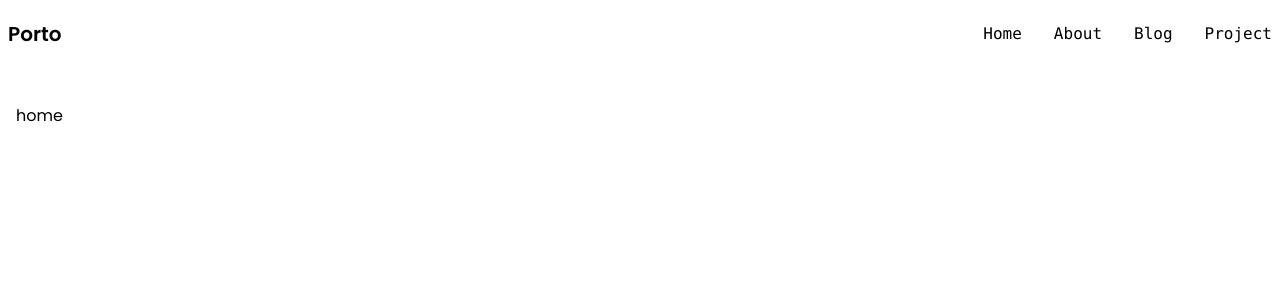
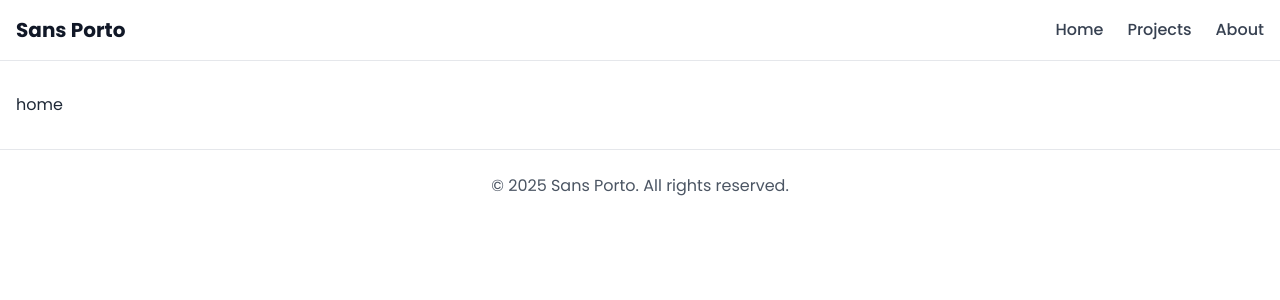
Before and after one commit to siihasann/nuxt-blog, a Nuxt app: page / in a window 1280 px wide. Shown: the top 300 px of the page. Built offline with nearby package versions, Linux system fonts and the light colour scheme.

Commit message:
implement dark mode using tailwindcss and creating toggle button theme mode

```diff
--- /dev/null
+++ b/assets/css/main.css
@@ -0,0 +1,33 @@
+/* assets/css/main.css */
+@tailwind base;
+@tailwind components;
+@tailwind utilities;
+
+@layer base {
+  html {
+    font-family: 'Poppins', ui-sans-serif, system-ui, sans-serif;
+  }
+
+  body {
+    @apply bg-white dark:bg-gray-900 text-gray-800 dark:text-gray-200;
+    @apply transition-colors duration-300 ease-in-out;
+  }
+
+  /* Smooth transition for all elements when switching themes */
+  * {
+    @apply transition-colors duration-200 ease-in-out;
+  }
+}
+
+@layer components {
+  /* Custom component styles */
+  .btn-primary {
+    @apply bg-blue-600 hover:bg-blue-700 dark:bg-blue-500 dark:hover:bg-blue-600;
+    @apply text-white px-4 py-2 rounded-md transition-colors;
+  }
+
+  .card {
+    @apply bg-white dark:bg-gray-800 border border-gray-200 dark:border-gray-700;
+    @apply rounded-lg shadow-sm hover:shadow-md transition-shadow;
+  }
+}
--- a/components/Header.vue
+++ b/components/Header.vue
@@ -1,15 +1,56 @@
+<script setup lang="ts">
+import { ClientOnly } from '#components';
+
+const navigation = [
+  { name: 'Home', href: '/' },
+  { name: 'Projects', href: '/project' },
+  { name: 'About', href: '/about' },
+//   { name: 'Contact', href: '/contact' }
+]
+</script>
+
 <template>
-    <header class="flex justify-between items-center mt-5">
-    <div>
-        <NuxtLink to="/" class="text-xl font-semibold p-2 hover:bg-gray-200">Porto</NuxtLink>
-    </div>
-        <nav class="font-mono">
-            <ul class="flex space-x-4">
-            <li><NuxtLink to="/" class="p-2 hover:bg-gray-200">Home</NuxtLink></li>
-            <li><NuxtLink to="/about" class="p-2 hover:bg-gray-200">About</NuxtLink></li>
-            <li><NuxtLink to="/blog" class="p-2 hover:bg-gray-200">Blog</NuxtLink></li>
-            <li><NuxtLink to="/project" class="p-2 hover:bg-gray-200">Project</NuxtLink></li>
-            </ul>
-        </nav>
-    </header>
+  <header class="sticky top-0 z-50 bg-white/80 dark:bg-gray-900/80 backdrop-blur-md border-b border-gray-200 dark:border-gray-700">
+    <nav class="container mx-auto px-4 py-4">
+      <div class="flex items-center justify-between">
+        <div class="flex items-center space-x-4">
+          <NuxtLink
+            to="/"
+            class="text-xl font-bold text-gray-900 dark:text-white hover:text-blue-600 dark:hover:text-blue-400 transition-colors"
+          >
+            Sans Porto
+          </NuxtLink>
+        </div>
+
+        <div class="hidden md:flex items-center space-x-8">
+          <nav class="flex space-x-6">
+            <NuxtLink
+              v-for="item in navigation"
+              :key="item.name"
+              :to="item.href"
+              class="text-gray-700 dark:text-gray-300 hover:text-blue-600 dark:hover:text-blue-400 transition-colors font-medium"
+              active-class="text-blue-600 dark:text-blue-400"
+            >
+              {{ item.name }}
+            </NuxtLink>
+          </nav>
+          <ClientOnly>
+            <ThemeToggle />
+          </ClientOnly>
+        </div>
+
+        <div class="flex md:hidden items-center space-x-2">
+                <ThemeToggle />
+          <button
+            class="p-2 rounded-lg bg-gray-100 dark:bg-gray-800 hover:bg-gray-200 dark:hover:bg-gray-700 transition-colors"
+            aria-label="Toggle mobile menu"
+          >
+            <svg class="w-5 h-5" fill="none" stroke="currentColor" viewBox="0 0 24 24">
+              <path stroke-linecap="round" stroke-linejoin="round" stroke-width="2" d="M4 6h16M4 12h16M4 18h16" />
+            </svg>
+          </button>
+        </div>
+      </div>
+    </nav>
+  </header>
 </template>
--- /dev/null
+++ b/components/ThemeToggle.vue
@@ -0,0 +1,48 @@
+<script setup lang="ts">
+const colorMode = useColorMode()
+
+const toggleTheme = () => {
+  colorMode.preference = colorMode.value === 'dark' ? 'light' : 'dark'
+}
+
+const themeIcon = computed(() => {
+  if (colorMode.value === 'dark') {
+    return 'sun'
+  }
+  return 'moon'
+})
+</script>
+
+<template>
+  <button
+    @click="toggleTheme"
+    class="relative p-2 rounded-lg bg-gray-100 dark:bg-gray-800 hover:bg-gray-200 dark:hover:bg-gray-700 transition-colors focus:outline-none focus:ring-2 focus:ring-blue-500"
+    :aria-label="`Switch to ${colorMode.value === 'dark' ? 'light' : 'dark'} mode`"
+  >
+    <svg
+      v-if="themeIcon === 'sun'"
+      class="w-5 h-5 text-yellow-500"
+      fill="currentColor"
+      viewBox="0 0 20 20"
+      xmlns="http://www.w3.org/2000/svg"
+    >
+      <path
+        fill-rule="evenodd"
+        d="M10 2a1 1 0 011 1v1a1 1 0 11-2 0V3a1 1 0 011-1zm4 8a4 4 0 11-8 0 4 4 0 018 0zm-.464 4.95l.707.707a1 1 0 001.414-1.414l-.707-.707a1 1 0 00-1.414 1.414zm2.12-10.607a1 1 0 010 1.414l-.706.707a1 1 0 11-1.414-1.414l.707-.707a1 1 0 011.414 0zM17 11a1 1 0 100-2h-1a1 1 0 100 2h1zm-7 4a1 1 0 011 1v1a1 1 0 11-2 0v-1a1 1 0 011-1zM5.05 6.464A1 1 0 106.465 5.05l-.708-.707a1 1 0 00-1.414 1.414l.707.707zm1.414 8.486l-.707.707a1 1 0 01-1.414-1.414l.707-.707a1 1 0 011.414 1.414zM4 11a1 1 0 100-2H3a1 1 0 000 2h1z"
+        clip-rule="evenodd"
+      />
+    </svg>
+
+    <svg
+      v-else
+      class="w-5 h-5 text-blue-500"
+      fill="currentColor"
+      viewBox="0 0 20 20"
+      xmlns="http://www.w3.org/2000/svg"
+    >
+      <path
+        d="M17.293 13.293A8 8 0 016.707 2.707a8.001 8.001 0 1010.586 10.586z"
+      />
+    </svg>
+  </button>
+</template>
--- a/layouts/app.vue
+++ b/layouts/app.vue
@@ -1,43 +1,41 @@
-<script setup>
+<script setup lang="ts">
+useSeoMeta({
+  title: 'Sans Porto',
+  titleTemplate: '%s - Sans Porto',
+  description: 'Portfolio website showcasing my projects and skills',
+  ogTitle: 'Sans Porto - Developer Portfolio',
+  ogDescription: 'Portfolio website showcasing my projects and skills',
+  ogImage: '/og-image.png',
+  ogUrl: 'https://your-domain.com',
+  twitterCard: 'summary_large_image',
+  twitterTitle: 'Sans Porto - Developer Portfolio',
+  twitterDescription: 'Portfolio website showcasing my projects and skills',
+  twitterImage: '/og-image.png'
+})
+
 useHead({
-    titleTemplate: '%s - Sans Porto',
-    link: [
-        {
-            rel: 'preconnect',
-            href: 'https://fonts.googleapis.com',
-        },
-        {
-            rel: 'stylesheet',
-            href: 'https://fonts.googleapis.com/css2?family=Poppins:ital,wght@0,100;0,200;0,300;0,400;0,500;0,600;0,700;0,800;0,900;1,100;1,200;1,300;1,400;1,500;1,600;1,700;1,800;1,900&display=swap" rel="stylesheet',
-            crossorigin: 'anonymous',
-        },
-    ],
-});
-
-useSeoMeta({
-    title: 'My Amazing Site',
-    ogTitle: 'My Amazing Site',
-    description: 'This is my amazing site, let me tell you all about it.',
-    ogDescription: 'This is my amazing site, let me tell you all about it.',
-    ogImage: 'https://example.com/image.png',
-    twitterCard: 'summary_large_image',
-    twitterTitle: 'My Amazing Site',
-    twitterDescription: 'This is my amazing site, let me tell you all about it.',
-});
+  htmlAttrs: {
+    lang: 'en'
+  },
+  meta: [
+    { name: 'theme-color', content: '#ffffff' },
+    { name: 'theme-color', content: '#111827', media: '(prefers-color-scheme: dark)' }
+  ]
+})
 </script>
 
 <template>
-    <div class="container mx-auto">
-        <Header/>
+  <div class="min-h-screen bg-white dark:bg-gray-900 transition-colors duration-300">
+    <Header />
 
-        <main class="p-4 mt-10">
-            <slot/>
-        </main>
-    </div>
+    <main class="container mx-auto px-4 py-8">
+      <slot />
+    </main>
+
+    <footer class="mt-auto py-6 border-t border-gray-200 dark:border-gray-700">
+      <div class="container mx-auto px-4 text-center text-gray-600 dark:text-gray-400">
+        <p>&copy; 2025 Sans Porto. All rights reserved.</p>
+      </div>
+    </footer>
+  </div>
 </template>
-
-<style>
-body {
-    font-family: 'Poppins', sans-serif;
-}
-</style>
--- a/nuxt.config.ts
+++ b/nuxt.config.ts
@@ -1,6 +1,58 @@
-// https://nuxt.com/docs/api/configuration/nuxt-config
+// nuxt.config.ts
 export default defineNuxtConfig({
-  compatibilityDate: '2025-05-15',
   devtools: { enabled: true },
-  modules: ['@nuxtjs/tailwindcss']
+
+  css: ['~/assets/css/main.css'],
+
+  modules: [
+    '@nuxtjs/tailwindcss',
+    '@nuxtjs/color-mode'
+  ],
+
+  build: {
+    transpile: []
+  },
+
+  colorMode: {
+    preference: 'system',
+    fallback: 'light',
+    hid: 'nuxt-color-mode-script',
+    globalName: '__NUXT_COLOR_MODE__',
+    componentName: 'ColorScheme',
+    classPrefix: '',
+    classSuffix: '',
+    storageKey: 'nuxt-color-mode'
+  },
+
+  typescript: {
+    strict: true,
+    typeCheck: false
+  },
+
+  // App configuration
+  app: {
+    head: {
+      title: 'Sans Porto',
+      meta: [
+        { charset: 'utf-8' },
+        { name: 'viewport', content: 'width=device-width, initial-scale=1' },
+        { name: 'color-scheme', content: 'light dark' }
+      ],
+      link: [
+        {
+          rel: 'preconnect',
+          href: 'https://fonts.googleapis.com'
+        },
+        {
+          rel: 'preconnect',
+          href: 'https://fonts.gstatic.com',
+          crossorigin: 'anonymous'
+        },
+        {
+          rel: 'stylesheet',
+          href: 'https://fonts.googleapis.com/css2?family=Poppins:ital,wght@0,100;0,200;0,300;0,400;0,500;0,600;0,700;0,800;0,900;1,100;1,200;1,300;1,400;1,500;1,600;1,700;1,800;1,900&display=swap'
+        }
+      ]
+    }
+  }
 })
--- /dev/null
+++ b/tailwind.config.js
@@ -0,0 +1,30 @@
+// tailwind.config.js
+module.exports = {
+  content: [
+    "./components/**/*.{js,vue,ts}",
+    "./layouts/**/*.vue",
+    "./pages/**/*.vue",
+    "./plugins/**/*.{js,ts}",
+    "./nuxt.config.{js,ts}",
+    "./app.vue"
+  ],
+  darkMode: 'class',
+  theme: {
+    extend: {
+      fontFamily: {
+        'sans': ['Poppins', 'ui-sans-serif', 'system-ui', 'sans-serif'],
+      },
+      colors: {
+        primary: {
+          50: '#eff6ff',
+          500: '#3b82f6',
+          600: '#2563eb',
+          700: '#1d4ed8',
+          800: '#1e40af',
+          900: '#1e3a8a',
+        }
+      }
+    },
+  },
+  plugins: [],
+}
```
Also changed, not shown: package.json (+7 -1 lines), 1 other file (tests, documents, lock files or other folders).
